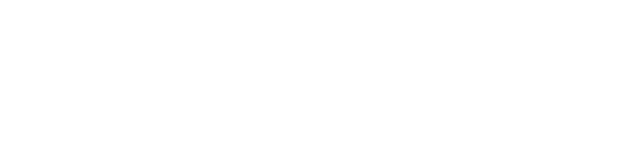
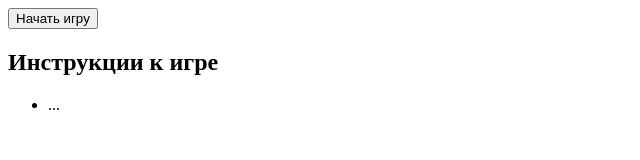
Before and after one commit to WEVI0Z/SkyAngel, a plain HTML site: page index.html in a window 1280 px wide. Shown: the whole page, without its empty margins (0-640 px from the left). Drawn offline with Linux system fonts and the light colour scheme.

Commit message:
Done the markup of the main menu

```diff
--- a/index.html
+++ b/index.html
@@ -7,6 +7,16 @@
     <title>Document</title>
 </head>
 <body>
-
+    <section class="main-menu">
+        <button class="main-menu__start-button">
+            Начать игру
+        </button>
+        <div class="main-menu__instructions">
+            <h2 class="instructions__header">Инструкции к игре</h2>
+            <ul class="instructions__list">
+                <li class="instruciton__item">...</li>
+            </ul>
+        </div>
+    </section>
 </body>
 </html>
```
Also changed, not shown: css/style.css (added).
